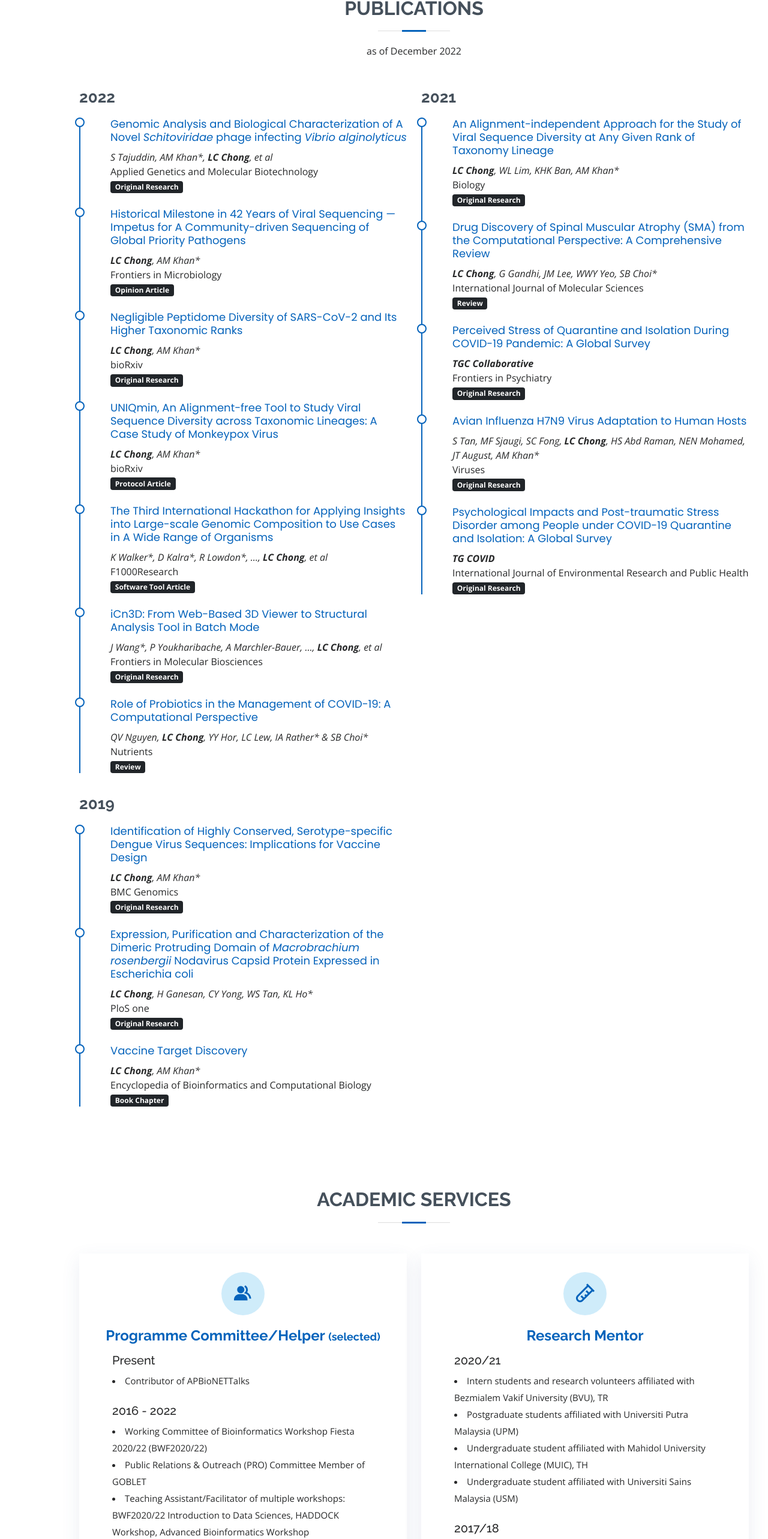
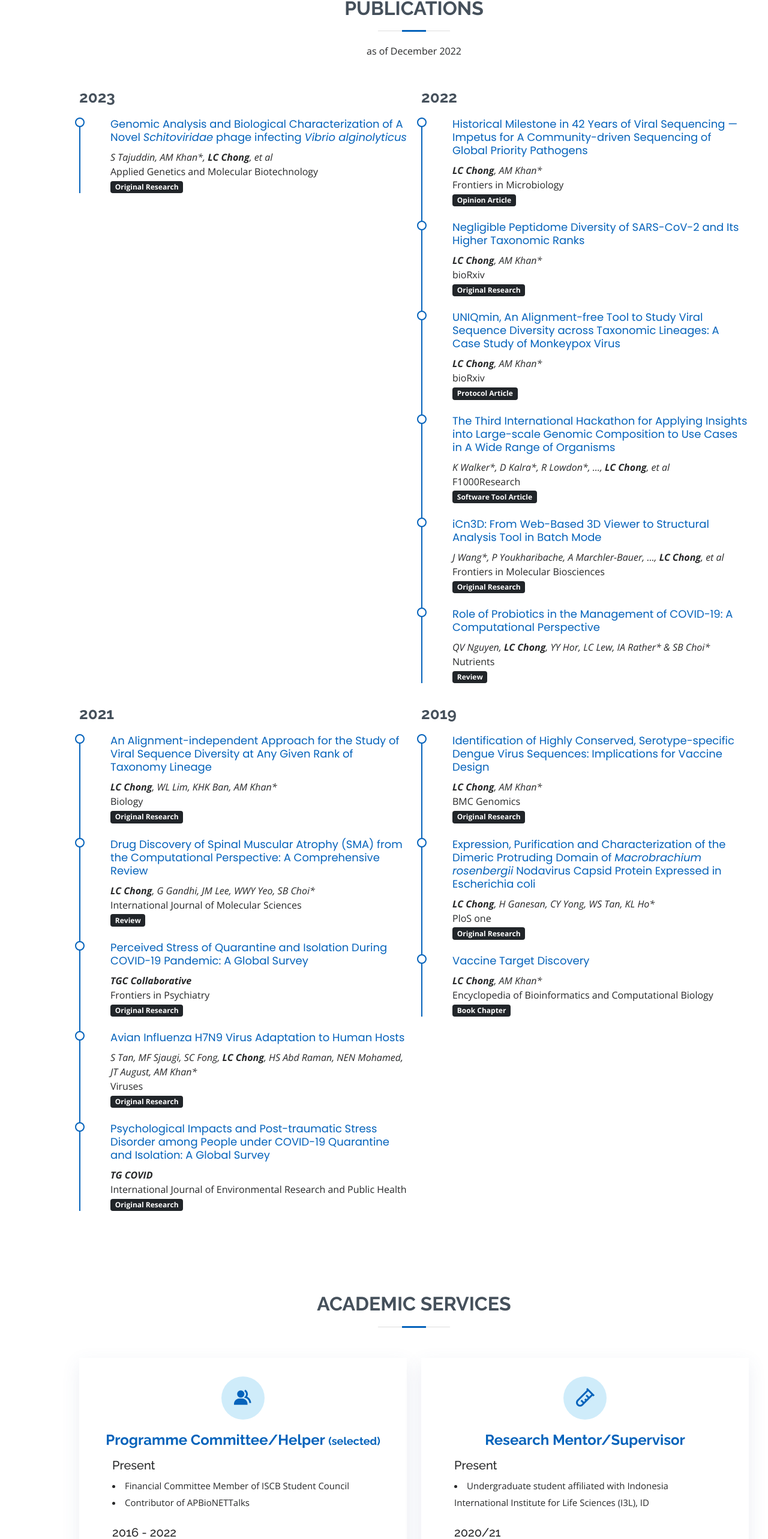
Before and after one commit to ChongLC/chonglc.github.io, a plain HTML site: page index.html in a window 1280 px wide. Shown: the part 5835-8401 px from the top of the page at 60% size. Drawn offline with nearby package versions, Linux system fonts and the light colour scheme.

Commit message:
Update current status

```diff
--- a/index.html
+++ b/index.html
@@ -323,7 +323,7 @@
           </div>
         </div>
 
-        <div class="col-lg-6 col-md-6  researchprojects-item filter-active filter-virology">
+        <div class="col-lg-6 col-md-6  researchprojects-item filter-virology">
           <div class="researchprojects-wrap">
             <div class= "project-box">
               <h5 class="title"><a href="javascript:void(0);">Mapping HLA-supertype-restricted T-cell epitopes in SARS-CoV-2 proteome</a></h5>
@@ -544,7 +544,7 @@
 
       <div class="row">
         <div class="col-lg-6 col-md-6">
-          <h3 class="publications-title">2022</h3>
+          <h3 class="publications-title">2023</h3>
           <div class="publications-item1">
             <h5><a href="https://link.springer.com/article/10.1007/s00253-022-12312-3" target="_blank">
               Genomic Analysis and Biological Characterization of A Novel <em>Schitoviridae</em> phage infecting <em>Vibrio alginolyticus</em></a></h5>
@@ -556,6 +556,9 @@
               <span class="badge bg-dark">Original Research</span>
             </p>
           </div>
+        </div>
+        <div class="col-lg-6 col-md-6">
+          <h3 class="publications-title">2022</h3>
           <div class="publications-item1">
             <h5><a href="https://www.frontiersin.org/articles/10.3389/fmicb.2022.1020148/full" target="_blank">
               Historical Milestone in 42 Years of Viral Sequencing — Impetus for A Community-driven Sequencing of Global Priority Pathogens</a></h5>
@@ -740,6 +743,7 @@
 
               <div class="row column-item">
                 <h5>Present</h5>
+                <li>Financial Committee Member of ISCB Student Council</li>
                 <li>Contributor of APBioNETTalks</li>
               </div>
 
@@ -762,15 +766,15 @@
         <div class="col-lg-6 col-md-6 d-flex align-items-stretch mb-4" data-aos="fade-up">
           <div class="icon-box">
             <div class="icon"><i class="bx bx-test-tube"></i></div>
-            <h4 class="title">Research Mentor</h4>
+            <h4 class="title">Research Mentor/Supervisor</h4>
             <div class="container mt-6">
 
-              <!-- <div class="row column-item">
+              <div class="row column-item">
                 <h5>Present</h5>
-                <li>Postgraduate students from Universiti Putra Malaysia (UPM)</li>
+                <li>Undergraduate student affiliated with Indonesia International Institute for Life Sciences (I3L), ID</li>
               </div>
 
-              <br> -->
+              <br>
 
               <div class="row column-item">
                 <h5>2020/21</h5>
@@ -802,7 +806,7 @@
     <div class="container">
       <h4>Li Chuin Chong</h4>
       <div class="copyright">
-        &copy; Copyright <strong><span>Li Chuin Chong (12/2022)</span></strong>. All Rights Reserved.
+        &copy; Copyright <strong><span>Li Chuin Chong (04/2023)</span></strong>. All Rights Reserved.
       </div>
       <div class="credits">
         <!-- All the links in the footer should remain intact. -->
```
